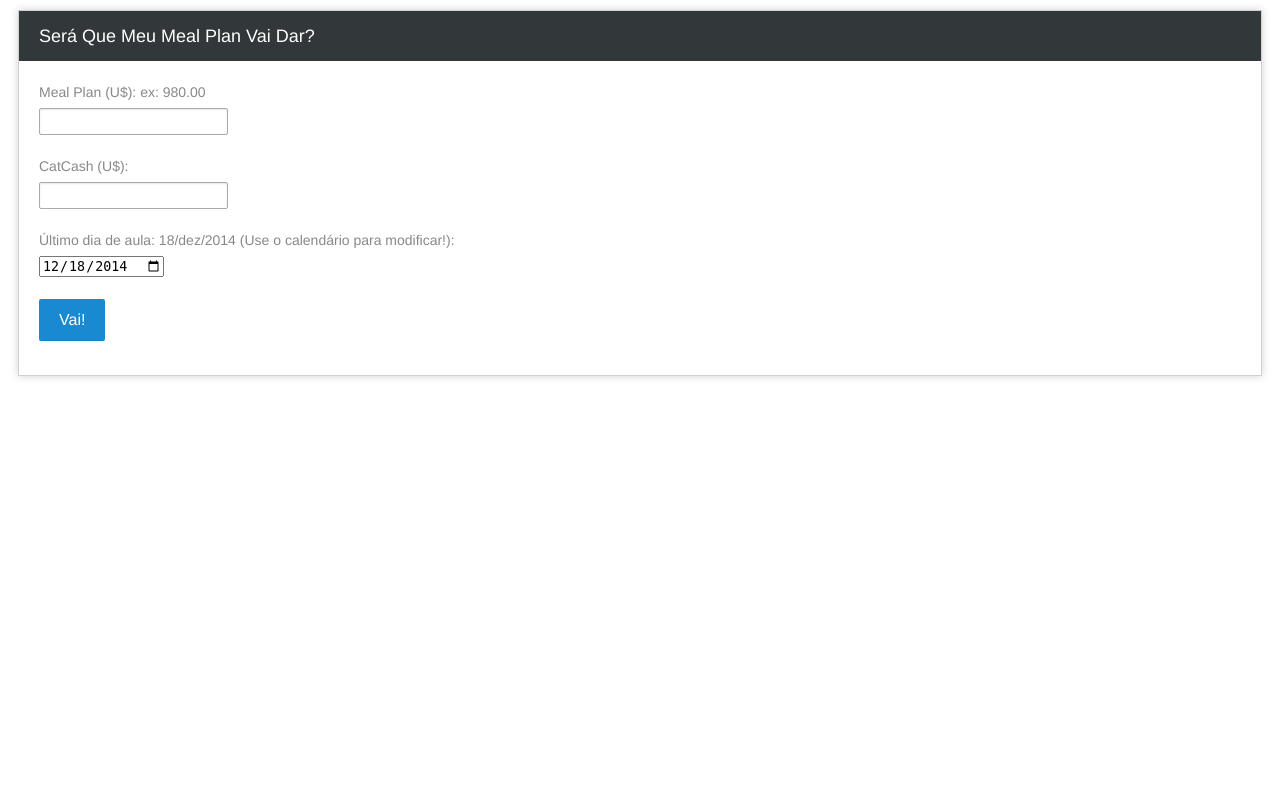
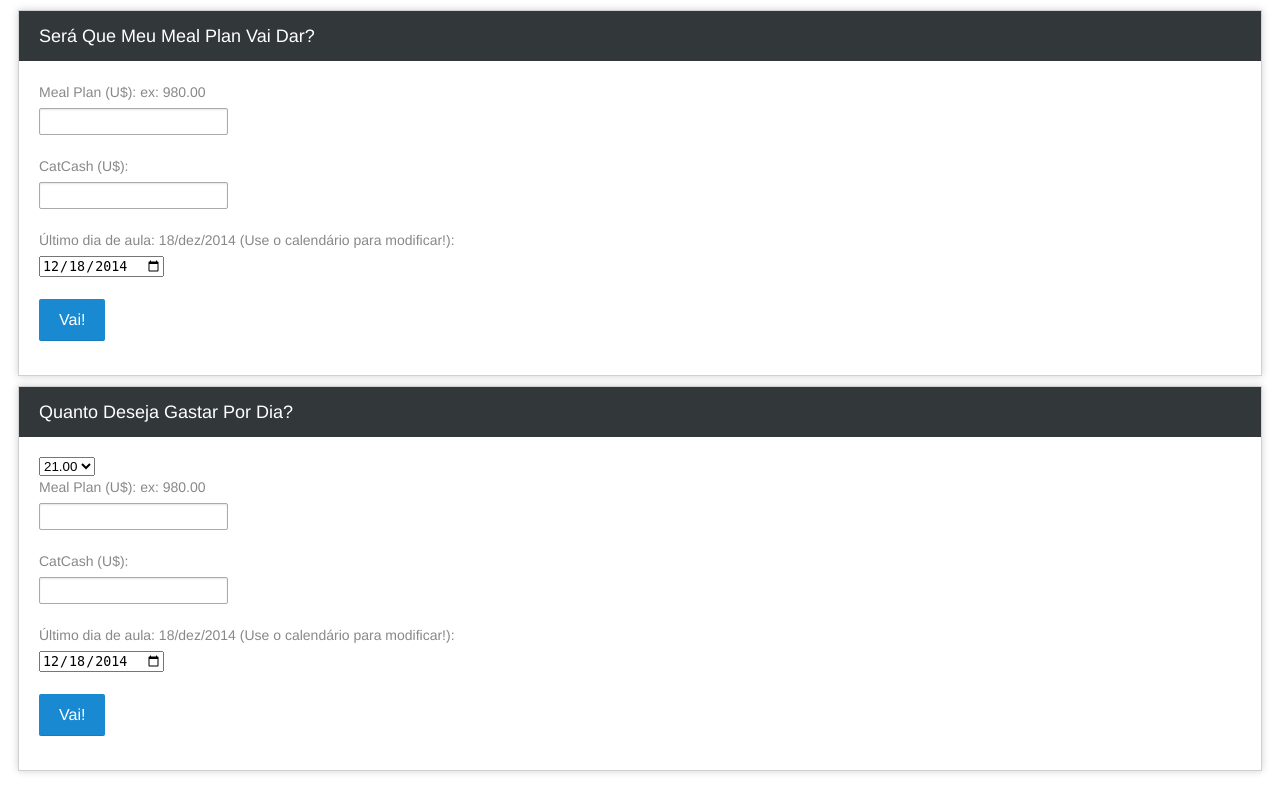
Before and after one commit to e-valente/uofamealplan, a Flask app: page /mp in a window 1280 px wide. Run offline with Flask 2, Linux system fonts and the light colour scheme.

Commit message:
adding more funcs.. per day

```diff
--- a/app.py
+++ b/app.py
@@ -82,7 +82,7 @@ def hello():
 
     #return render_template('form_action.html', total=total, mealplan=mealplan, catcash=catcash, mydays=mydays)
     return render_template('form_action.html', total_per_day=total_per_day, total_days_boulevard=total_days_boulevard,\
-      total_days_uofa = total_days_uofa, mybalance = mybalance)
+      total_days_uofa = total_days_uofa, mybalance = mybalance, total_days_left=mydays)
 # Run the app :)
 if __name__ == '__main__':
   app.run(
--- a/templates/form_action.html
+++ b/templates/form_action.html
@@ -11,6 +11,8 @@
             </div>
             <div id="content">
             <ul>
+
+            <li>Faltam : <strong>{{total_days_left}}</strong> dias para acabarem as aulas </li>
 
              <li>Você pode gastar por dia: <strong>U${{total_per_day}}</strong> </li>
 
--- a/templates/form_submit.html
+++ b/templates/form_submit.html
@@ -23,5 +23,33 @@
 
             </div>
         </div>
+
+        <!---------------------------------------------------->
+         <div id="container">
+            <div class="title">
+                <h1>Quanto deseja gastar por dia?</h1>
+            </div>
+            <div id="content">
+
+                <form method="post" action="{{ url_for('hello') }}">
+                  <select name="cash_values">
+                <option value="21.00">21.00</option>
+              <option value="20.00">20.00</option>
+              <option value="19.00">19.00</option>
+              <option value="18.00">18.00</option>
+              </select>
+
+                  <label for="mealplan">Meal Plan (U$): ex: 980.00</label>
+                  <input type="text" name="mealplan" /><br />
+                  <label for="catcash">CatCash (U$):</label>
+                  <input type="text" name="catcash" /><br />
+                  <label for="notice-date">Último dia de aula: 18/dez/2014 (Use o calendário para modificar!):</label>
+                  <input type="date" name="mydate" value="2014-12-18"/><br/><br />
+                  <input type="submit" value="Vai!"/>
+                </form>
+            </div>
+
+            </div>
+        </div>
     </body>
 </html>
```
